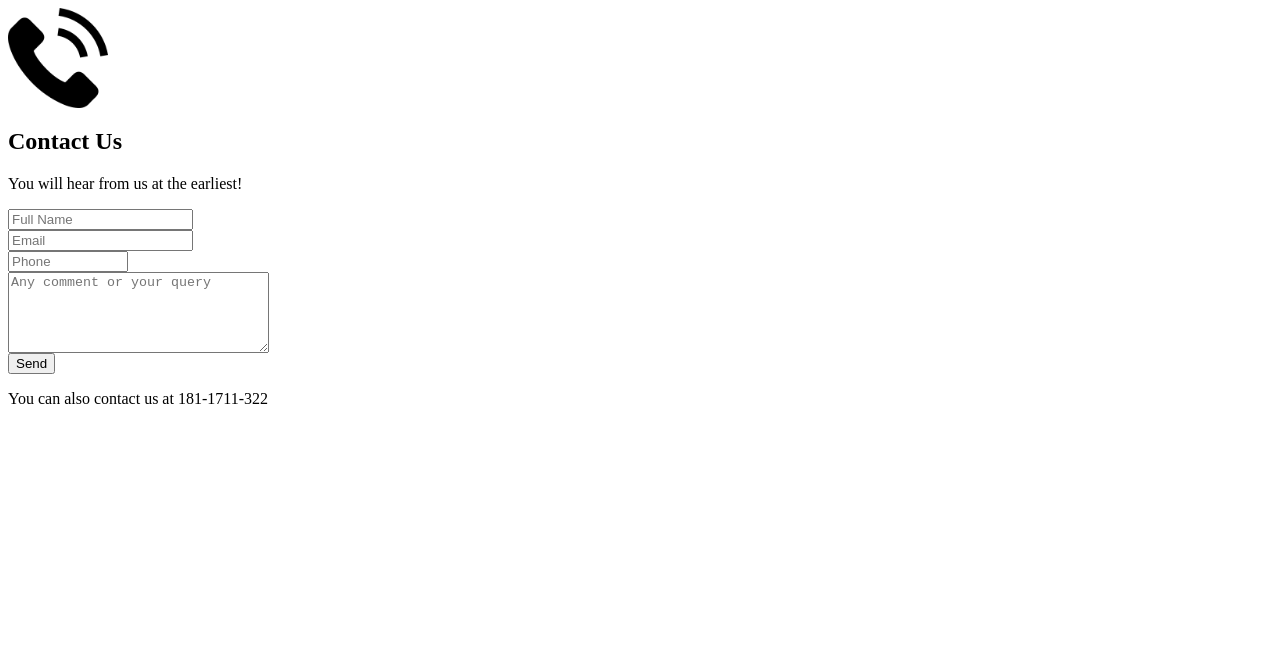
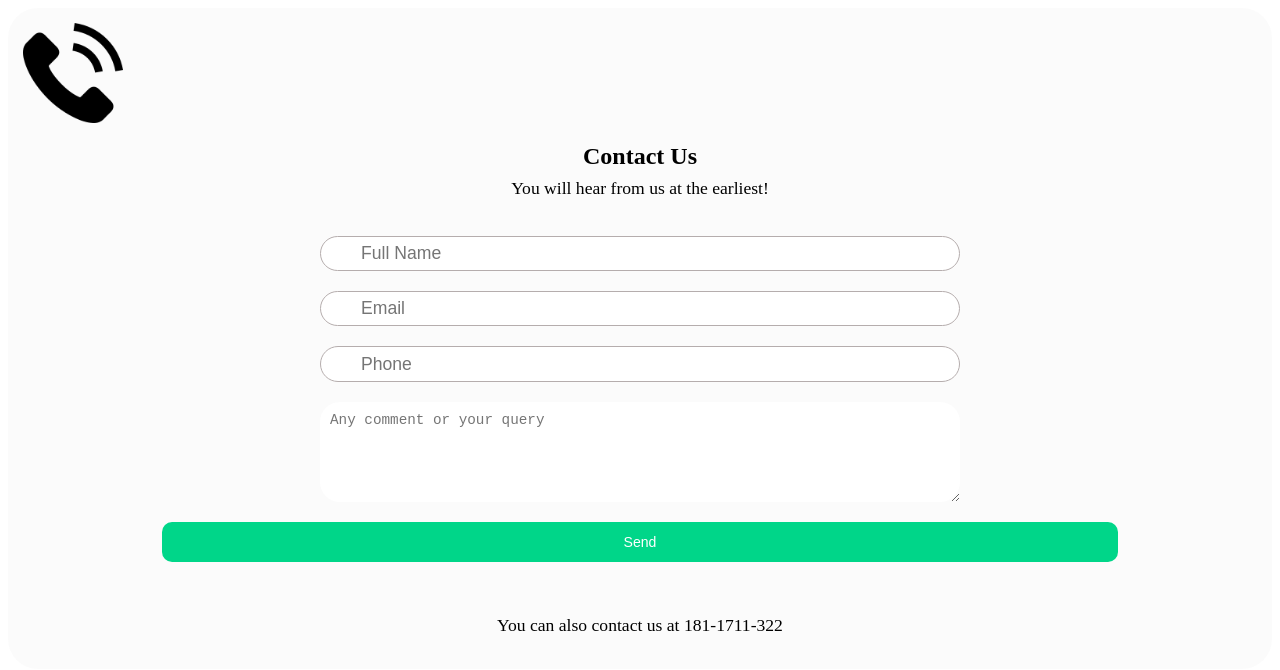
Before and after one commit to akshadaavhad/coffee_shop, a plain HTML site: page pages/contact.html in a window 1280 px wide. Drawn offline with Linux system fonts and the light colour scheme.

Commit message:
changes in contact .css

```diff
--- a/css/contact.css
+++ b/css/contact.css
@@ -0,0 +1,103 @@
+
+    .body {
+        background-image: #a1afe3,
+
+        background-repeat: no-repeat;
+        height: 99vh;
+        overflow-y: hidden;
+        display: flex;
+        justify-content: center;
+        align-items: center;
+        font-family: 'Quicksand', sans-serif;
+    }
+
+    .formBox {
+        padding: 15px;
+        text-align: center;
+        min-height: 50vh;
+        min-width: 50vw;
+        display: flex;
+        flex-direction: column;
+        background: #f8f8f885;
+        border-radius: 30px;
+        backdrop-filter: blur(10px);
+
+    }
+
+    h2 {
+        margin-bottom: -10px;
+    }
+
+    p {
+        font-weight: 10;
+        font-size: 1.1em;
+    }
+    form {
+        padding: 10px;
+    }
+
+    form>div {
+        padding: 10px;
+        position: relative;
+        font-size: 1.1em;
+    }
+
+    form>div i {
+        position: absolute;
+        top: 22px;
+        margin-left: 10px;
+        opacity: 0.6;
+    }
+
+    form>div input {
+        height: 2em;
+        width: 70vw;
+        padding-left: 40px;
+        font-size: 1em;
+        border-radius: 20px;
+        outline: none;
+        border: 1px solid #b5adad;
+        background-color: ;
+    }
+
+    div>input:focus {
+        border: 1px solid #6f6a6a;
+
+    }
+
+    form>div:hover>i {
+
+        opacity: 15;
+        transition: opacity 1s;
+    }
+
+    textarea {
+        border: none;
+        width: 70vw;
+        border-radius: 20px;
+        padding: 10px;
+        outline: none;
+        font-size: 1em;
+    }
+
+    button {
+        width: 80%;
+        height: 5vh;
+        color: #ffffff;
+        background: #00d689;
+        outline: none;
+        border: none;
+        border-radius: 10px;
+        cursor: pointer;
+        font-size: 0.8em;
+    }
+
+    @media screen and (min-width:900px) {
+        form>div input {
+            width: 50vw;
+        }
+
+        textarea {
+            width: 50vw;
+        }
+}
```
Also changed, not shown: pages/registration.html (+1 -4 lines), pages/about.html (line endings or trailing spaces).
